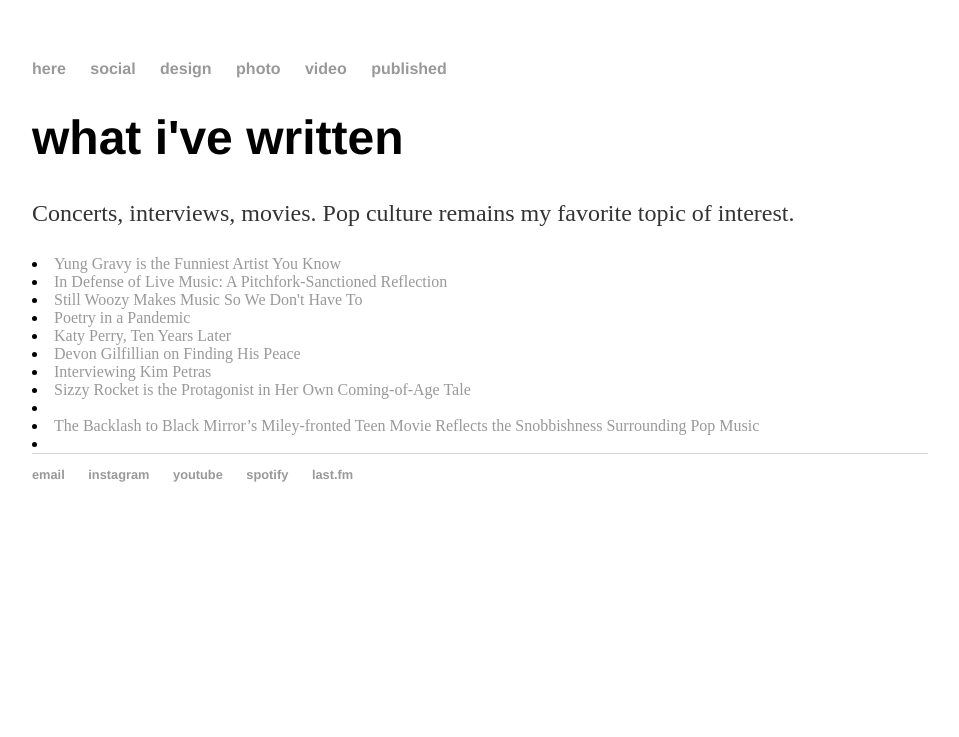
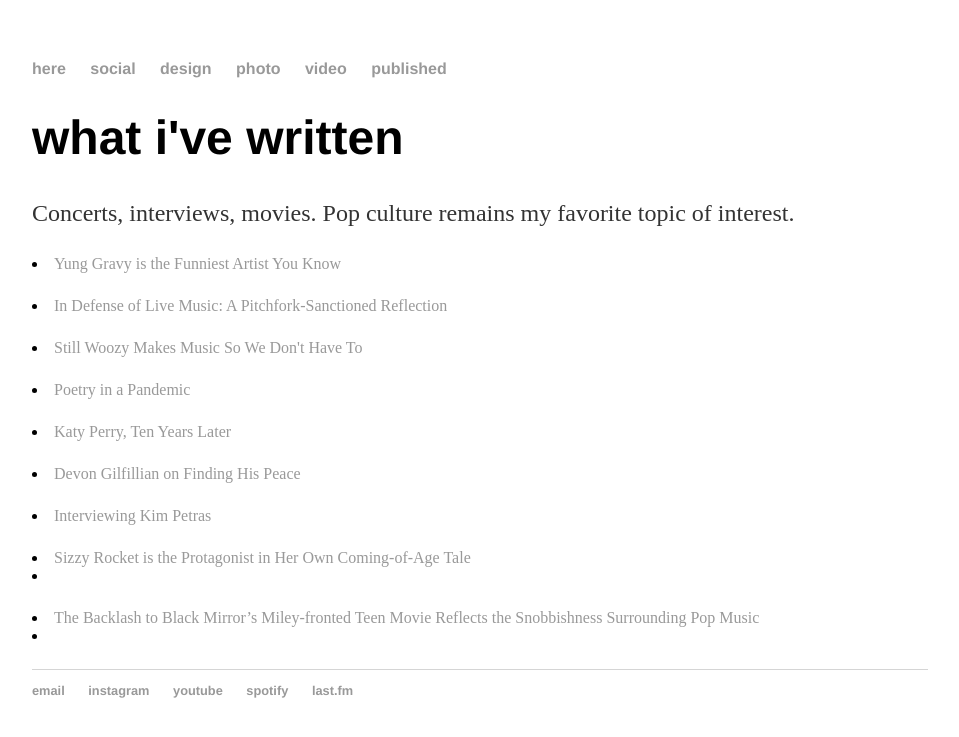
Before and after one commit to sabrinadotli/sabrinadotli.github.io, a Jekyll site: the page built from published/index.html, in a window 1280 px wide. Shown: the top 737 px of the page, without its empty margins (160-1119 px from the left). Built offline with Jekyll 4.4.1, drawn with Linux system fonts in a browser that asks for light colours.

```diff
--- a/published/index.html
+++ b/published/index.html
@@ -4,12 +4,12 @@ title: what i've written
 ---
 	<h1>{{ page.title }}</h1>
 	<p>Concerts, interviews, movies. Pop culture remains my favorite topic of interest.</p>
-	<li><a href="http://www.wmuc.umd.edu/node/865">Yung Gravy is the Funniest Artist You Know</a></li>
-	<li><a href="https://umdwritersbloc.com/2020/09/27/in-defense-of-live-music/">In Defense of Live Music: A Pitchfork-Sanctioned Reflection</a></li>
-	<li><a href="http://www.wmuc.umd.edu/node/861">Still Woozy Makes Music So We Don't Have To</a></li>
-	<li><a href="https://umdwritersbloc.com/2020/09/22/poetry-in-a-pandemic/">Poetry in a Pandemic</a></li>
-	<li><a href="http://www.wmuc.umd.edu/node/858">Katy Perry, Ten Years Later</a></li>
-	<li><a href="http://www.wmuc.umd.edu/node/856">Devon Gilfillian on Finding His Peace</a></li>
-	<li><a href="http://www.wmuc.umd.edu/node/838">Interviewing Kim Petras</a></li>
-	<li><a href="https://wearefluid.net/sizzy-rocket-is-the-protagonist-in-her-own-coming-of-age-tale/">Sizzy Rocket is the Protagonist in Her Own Coming-of-Age Tale</a><li>
-	<li><a href="https://www.nme.com/blogs/nme-blogs/miley-cyrus-deserved-better-black-mirror-backlash-says-us-2507032">The Backlash to Black Mirror’s Miley-fronted Teen Movie Reflects the Snobbishness Surrounding Pop Music</a><li>
+	<p><li><a href="http://www.wmuc.umd.edu/node/865">Yung Gravy is the Funniest Artist You Know</a></li></p>
+	<p><li><a href="https://umdwritersbloc.com/2020/09/27/in-defense-of-live-music/">In Defense of Live Music: A Pitchfork-Sanctioned Reflection</a></li></p>
+	<p><li><a href="http://www.wmuc.umd.edu/node/861">Still Woozy Makes Music So We Don't Have To</a></li></p>
+	<p><li><a href="https://umdwritersbloc.com/2020/09/22/poetry-in-a-pandemic/">Poetry in a Pandemic</a></li></p>
+	<p><li><a href="http://www.wmuc.umd.edu/node/858">Katy Perry, Ten Years Later</a></li></p>
+	<p><li><a href="http://www.wmuc.umd.edu/node/856">Devon Gilfillian on Finding His Peace</a></li></p>
+	<p><li><a href="http://www.wmuc.umd.edu/node/838">Interviewing Kim Petras</a></li></p>
+	<p><li><a href="https://wearefluid.net/sizzy-rocket-is-the-protagonist-in-her-own-coming-of-age-tale/">Sizzy Rocket is the Protagonist in Her Own Coming-of-Age Tale</a><li></p>
+	<p><li><a href="https://www.nme.com/blogs/nme-blogs/miley-cyrus-deserved-better-black-mirror-backlash-says-us-2507032">The Backlash to Black Mirror’s Miley-fronted Teen Movie Reflects the Snobbishness Surrounding Pop Music</a><li></p>
```
